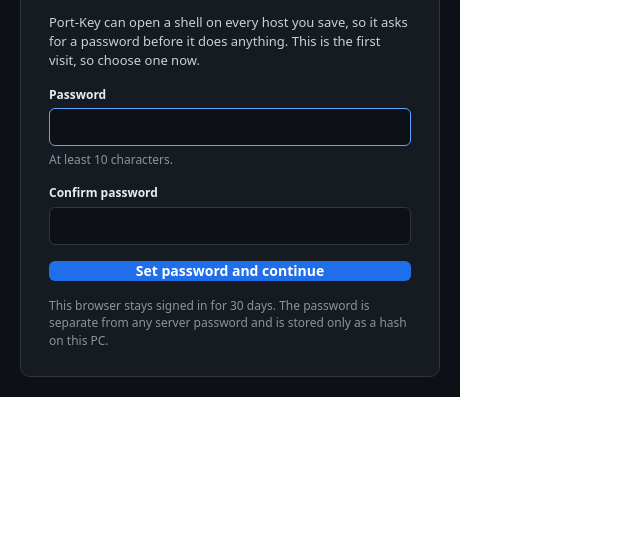
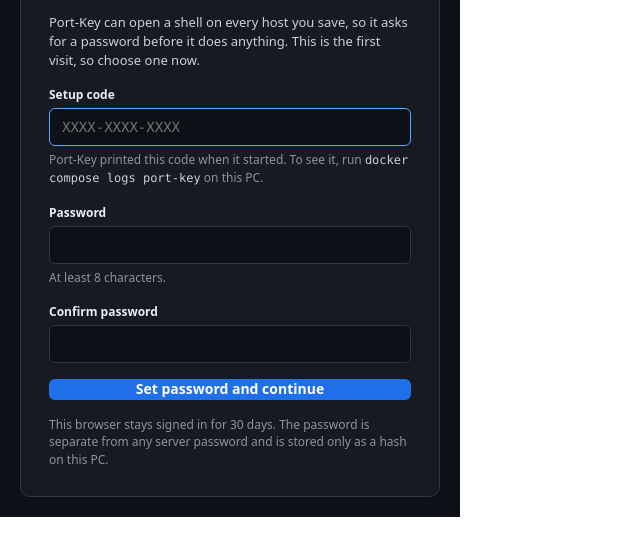
Before and after one commit to Wayto0blivion/Port-Key, a plain HTML site: page docs/design/SetPassword.dc.html in a window 1280 px wide. Shown: the part 123-678 px from the top of the page, without its empty margins (0-640 px from the left). Drawn offline with Linux system fonts and the light colour scheme; a script that the page names is missing.

Commit message:
Mockup: setup code on the first-visit password screen
Co-Authored-By: Claude <noreply@anthropic.com>

```diff
--- a/docs/design/SetPassword.dc.html
+++ b/docs/design/SetPassword.dc.html
@@ -13,15 +13,20 @@ body{margin:0}
 a{color:#58a6ff}a:hover{color:#79c0ff}
 </style>
 </helmet>
-<div style="width: 460px; height: 520px; box-sizing: border-box; padding: 20px; display: flex; background: #0d1117; color: #c9d1d9; font-family: system-ui, 'Segoe UI', sans-serif; font-size: 13px; line-height: 1.45">
+<div style="width: 460px; height: 640px; box-sizing: border-box; padding: 20px; display: flex; background: #0d1117; color: #c9d1d9; font-family: system-ui, 'Segoe UI', sans-serif; font-size: 13px; line-height: 1.45">
 <form style="flex: 1; display: flex; flex-direction: column; gap: 16px; margin: 0; padding: 28px; background: #161b22; border: 1px solid #30363d; border-radius: 10px">
 <span style="display: flex; align-items: center; gap: 3px; font-size: 20px; font-weight: 700; color: #e6edf3; letter-spacing: -0.01em">Port<svg aria-hidden="true" width="28" height="28" viewBox="0 0 24 24" fill="none" stroke="#e3b341" stroke-width="2.2" stroke-linecap="round"><circle cx="7" cy="12" r="3.5"></circle><path d="M10.5 12H21M17 12v3.5M20.5 12v2.5"></path></svg>Key</span>
 <h1 style="margin: 0; font-size: 18px; font-weight: 600; color: #e6edf3">Set a password for Port-Key</h1>
 <p style="margin: 0">Port-Key can open a shell on every host you save, so it asks for a password before it does anything. This is the first visit, so choose one now.</p>
 <div style="display: flex; flex-direction: column; gap: 5px">
+<label for="s-code" style="font-size: 12px; font-weight: 600; color: #e6edf3">Setup code</label>
+<input id="s-code" placeholder="XXXX-XXXX-XXXX" style="height: 38px; padding: 0 12px; box-sizing: border-box; background: #0d1117; border: 1px solid #58a6ff; border-radius: 6px; color: #e6edf3; font-family: ui-monospace, 'Cascadia Mono', Consolas, monospace; font-size: 14px">
+<span style="font-size: 12px; color: #8b949e">Port-Key printed this code when it started. To see it, run <span style="font-family: ui-monospace, 'Cascadia Mono', Consolas, monospace; color: #c9d1d9">docker compose logs port-key</span> on this PC.</span>
+</div>
+<div style="display: flex; flex-direction: column; gap: 5px">
 <label for="s-pass" style="font-size: 12px; font-weight: 600; color: #e6edf3">Password</label>
-<input id="s-pass" type="password" style="height: 38px; padding: 0 12px; box-sizing: border-box; background: #0d1117; border: 1px solid #58a6ff; border-radius: 6px; color: #e6edf3; font: inherit; font-size: 14px">
-<span style="font-size: 12px; color: #8b949e">At least 10 characters.</span>
+<input id="s-pass" type="password" style="height: 38px; padding: 0 12px; box-sizing: border-box; background: #0d1117; border: 1px solid #30363d; border-radius: 6px; color: #e6edf3; font: inherit; font-size: 14px">
+<span style="font-size: 12px; color: #8b949e">At least 8 characters.</span>
 </div>
 <div style="display: flex; flex-direction: column; gap: 5px">
 <label for="s-pass2" style="font-size: 12px; font-weight: 600; color: #e6edf3">Confirm password</label>
@@ -32,7 +37,7 @@ a{color:#58a6ff}a:hover{color:#79c0ff}
 </form>
 </div>
 </x-dc>
-<script type="text/x-dc" data-dc-script data-props='{"$preview":{"width":460,"height":520}}'>
+<script type="text/x-dc" data-dc-script data-props='{"$preview":{"width":460,"height":640}}'>
 class Component extends DCLogic {
 renderVals() {
 return {};
```
